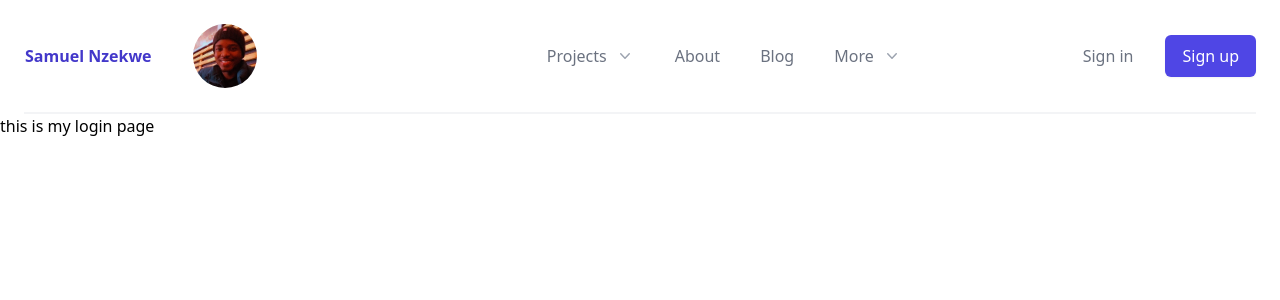
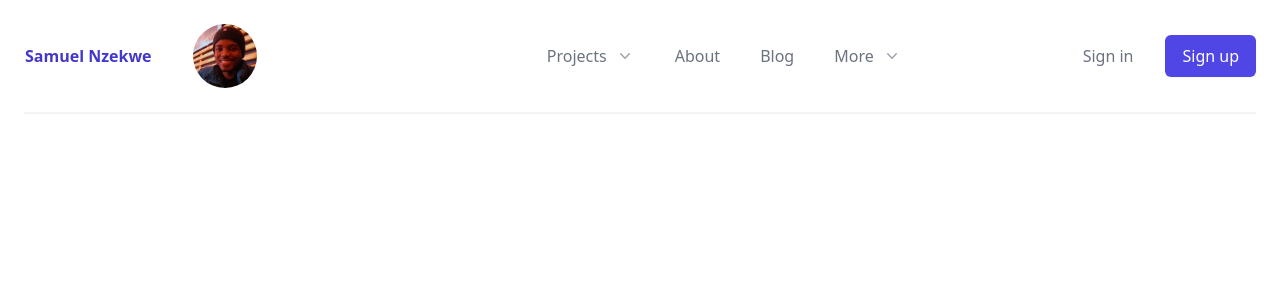
Before and after one commit to codetipster/portfolio, a React (Create React App) app: page / in a window 1280 px wide. Shown: the top 300 px of the page. Built offline with nearby package versions, Linux system fonts and the light colour scheme.

Commit message:
routing for header component

```diff
--- a/src/App.js
+++ b/src/App.js
@@ -1,12 +1,17 @@
 import './index.css';
 import Header from './components/Header';
 import Login from '../src/pages/Login'
+import {BrowserRouter, Routes, Route} from 'react-router-dom'
 
 const App = () => {
   return (
+    <BrowserRouter>
     <Header>
-      <Login/>
+      <Routes>
+        <Route path='/login' element={<Login/>}/>
+      </Routes>
     </Header>
+    </BrowserRouter>
   )
 }
 
--- a/src/components/Header.js
+++ b/src/components/Header.js
@@ -249,7 +249,7 @@ const Header = (props) => {
             </Popover>
           </Popover.Group>
           <div className="hidden items-center justify-end md:flex md:flex-1 lg:w-0">
-            <a href="#" className="whitespace-nowrap text-base font-medium text-gray-500 hover:text-gray-900">
+            <a href="/login" className="whitespace-nowrap text-base font-medium text-gray-500 hover:text-gray-900">
               Sign in
             </a>
             <a
```
